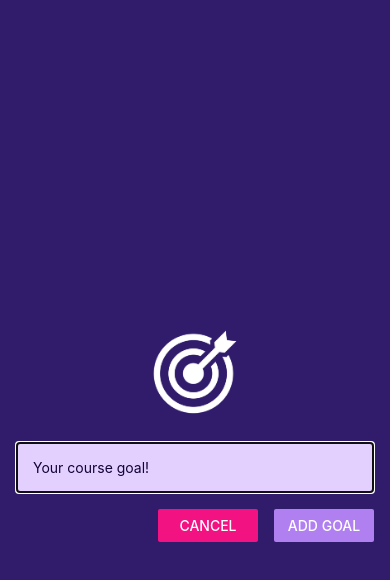
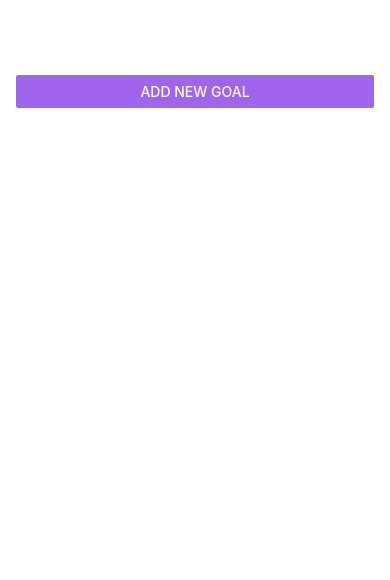
Before and after one commit to Nathanael-Rayapin/RNCourse, a React Native app: screen / in a window 390 px wide. Shown: the top 580 px of the page. Built offline with nearby package versions, Linux system fonts and the light colour scheme.

Commit message:
feat: Background color and Status bar managed

```diff
--- a/App.js
+++ b/App.js
@@ -1,39 +1,58 @@
 import { useState } from 'react';
-import { StyleSheet, View, FlatList } from 'react-native';
+import { StyleSheet, View, FlatList, Button } from 'react-native';
+import { StatusBar } from 'expo-status-bar';
 import GoalItem from './components/GoalItem';
 import GoalInput from './components/GoalInput';
 
 export default function App() {
+  const [modalIsVisible, setModalIsVisible] = useState(false);
   const [courseGoals, setCourseGoals] = useState([]);
+
+  function startAddGoalHandler() {
+    setModalIsVisible(true);
+  }
+
+  function closeAddGoalHandler() {
+    setModalIsVisible(false);
+  }
 
   function addGoalHandler(enteredGoalText) {
     setCourseGoals(current => [
       ...current,
       { text: enteredGoalText, id: Math.random().toString() }
     ]);
+    setModalIsVisible(false);
+  }
+
+  function deleteGoalHandler(id) {
+    setCourseGoals(current => current.filter(item => item.id !== id));
   }
 
   return (
+    <>
+      <StatusBar style='light' />
       <View style={styles.appContainer}>
-      <GoalInput onAddGoal={addGoalHandler}  />
+        <Button title='Add New Goal' color='#a065ec' onPress={startAddGoalHandler} />
+        <GoalInput isVisible={modalIsVisible} onAddGoal={addGoalHandler} onCloseGoal={closeAddGoalHandler} />
         <View style={styles.goalContainer}>
           <FlatList data={courseGoals} keyboardDismissMode='on-drag' renderItem={(itemData) => {
             return (
-            <GoalItem text={itemData.item.text} />
+              <GoalItem onDeleteGoal={deleteGoalHandler} text={itemData.item.text} id={itemData.item.id} />
             )
           }}
             keyExtractor={(item) => {
               return item.id;
-        }}/>
+            }} />
         </View>
       </View>
+    </>
   );
 }
 
 const styles = StyleSheet.create({
   appContainer: {
     flex: 1,
-    paddingTop: 50,
+    paddingTop: 75,
     paddingHorizontal: 16,
   },
   goalContainer: {
--- a/app.json
+++ b/app.json
@@ -5,6 +5,7 @@
     "version": "1.0.0",
     "orientation": "portrait",
     "icon": "./assets/icon.png",
+    "backgroundColor": "#1e085a",
     "userInterfaceStyle": "light",
     "newArchEnabled": true,
     "splash": {
```
Lines whose indentation alone changed are shown as unchanged.
